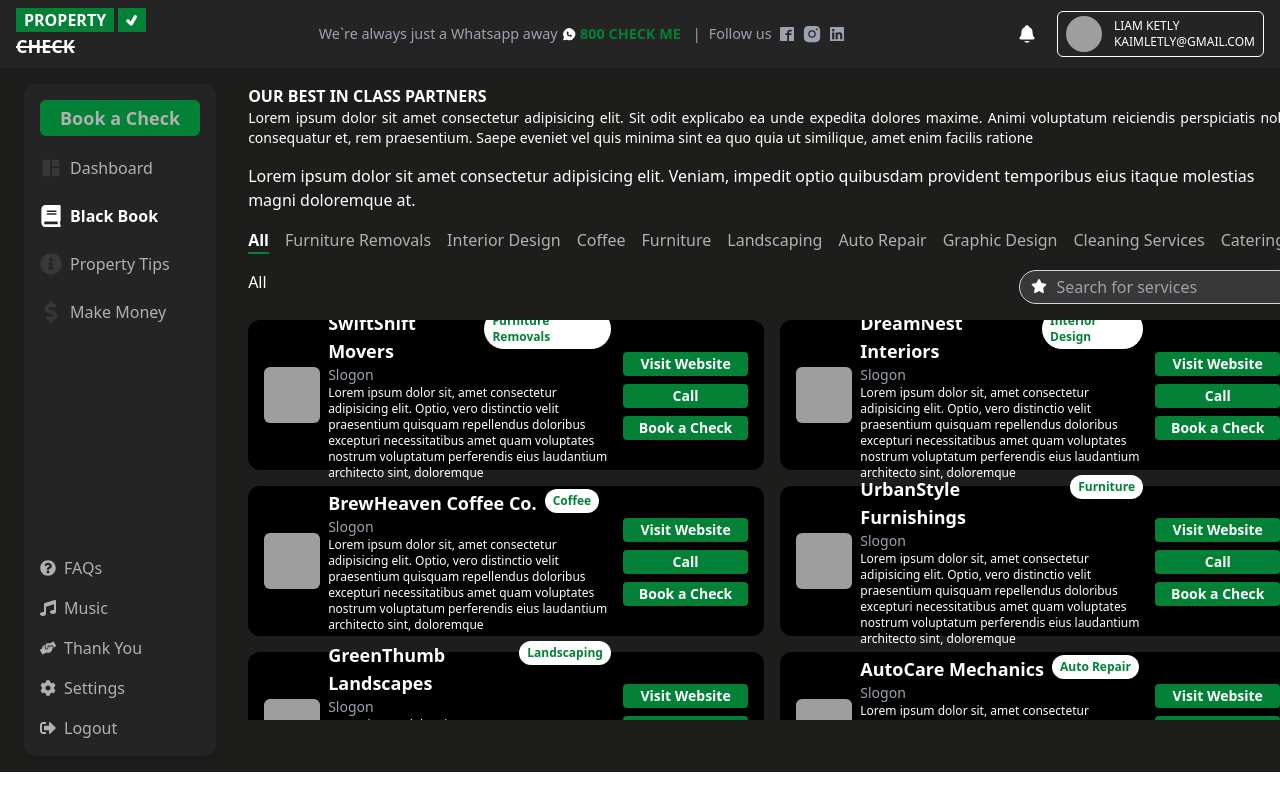
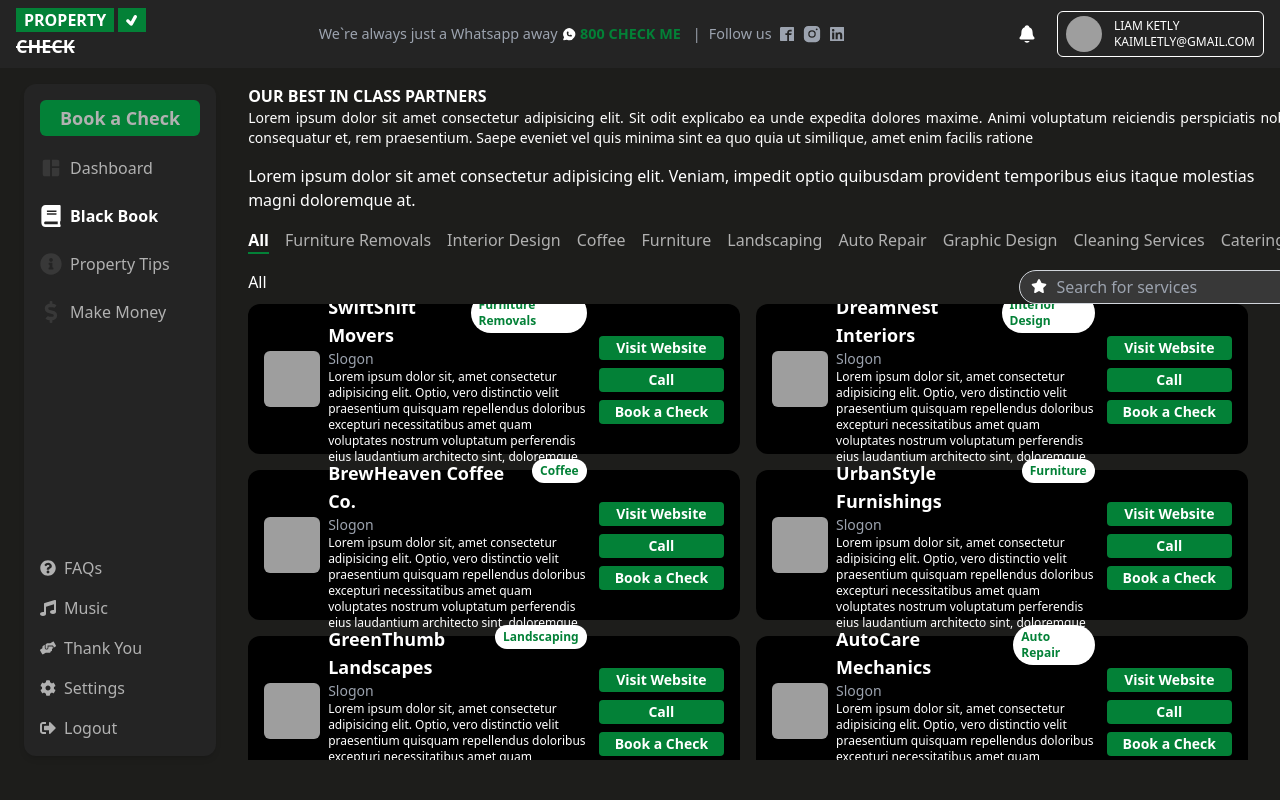
Before and after one commit to a17ahmed/demo-app, a React (Vite) app: page /checkverse/black_book in a window 1280 px wide. Built offline with nearby package versions, Linux system fonts and the light colour scheme; grey boxes are pictures that could not be loaded.

Commit message:
refactored things

```diff
--- a/src/App.jsx
+++ b/src/App.jsx
@@ -8,7 +8,7 @@ function App() {
 
 
   return (
-    <div className="tw-w-full tw-bg-secondary">
+    <div className="tw-w-full tw-min-h-screen tw-bg-secondary">
       <BrowserRouter>
         <Routes>
           <Route path="/*" element={<PublicRoute />} />
--- a/src/pages/BlackBook.jsx
+++ b/src/pages/BlackBook.jsx
@@ -200,7 +200,7 @@ const BlackBook = () => {
 
             <div
                 style={{ scrollbarWidth: "none", msOverflowStyle: "none" }}
-                className="tw-grid tw-grid-cols-2 tw-gap-4 tw-max-h-[50vh] tw-overflow-auto tw-mt-4"
+                className="tw-grid tw-grid-cols-2 tw-gap-4 tw-fixed tw-overflow-y-auto tw-mt-4 tw-bottom-10 tw-top-72 tw-mr-8"
             >
                 {filteredServiceData.map((itm, idx) => <Card key={idx} companyName={itm.name} cat={itm.category} />)}
             </div>
```
